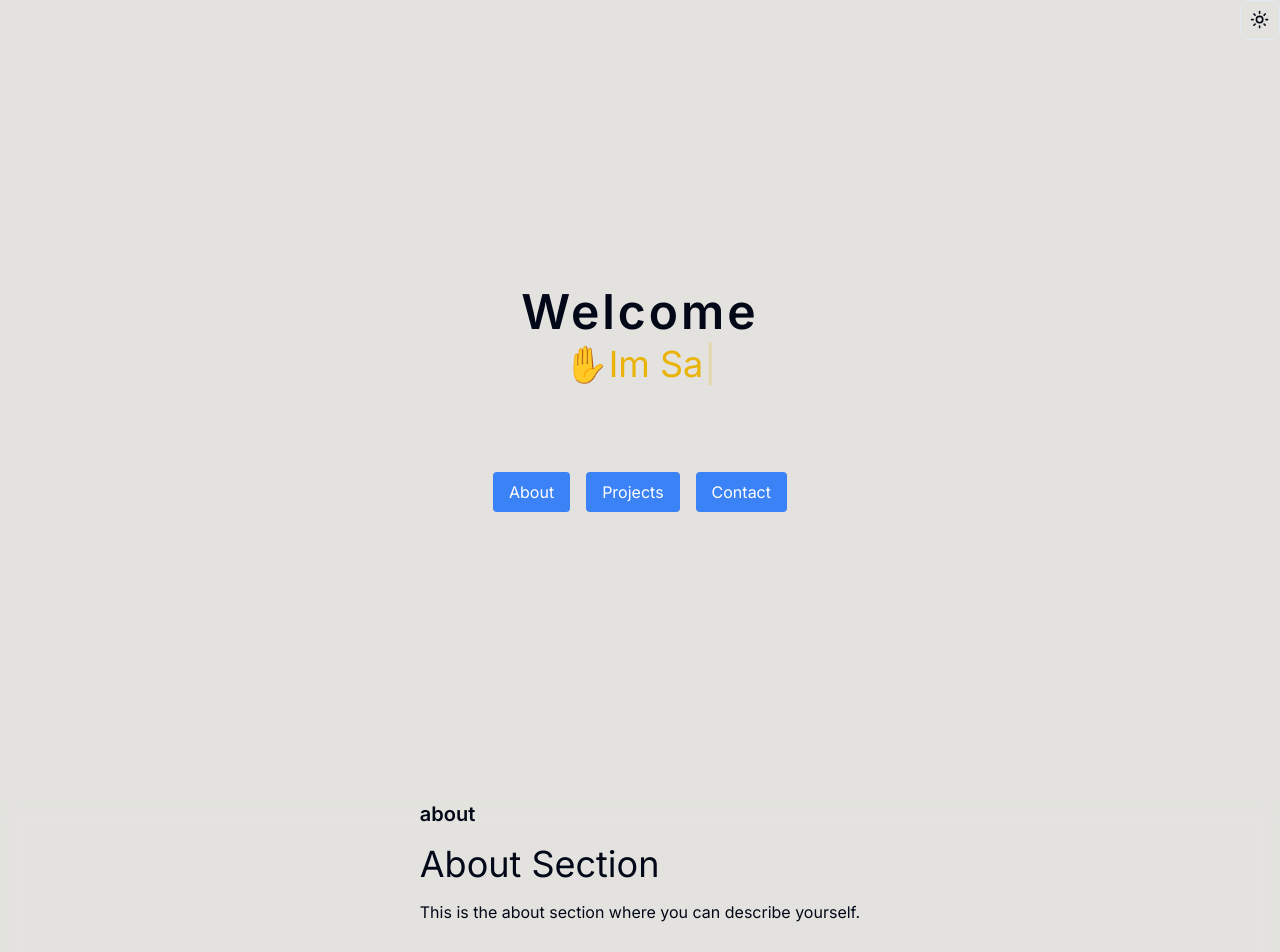
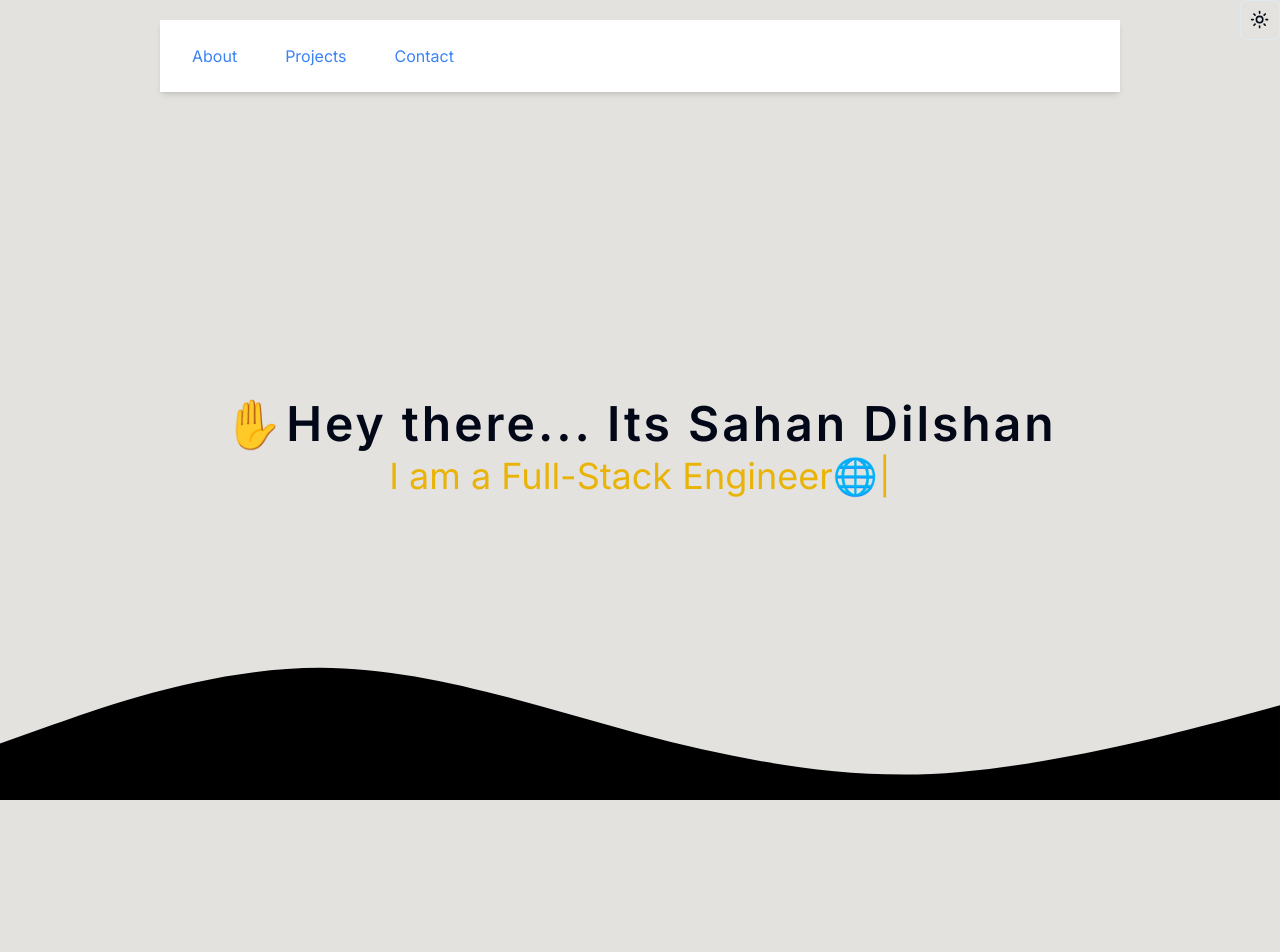
Before and after one commit to Sahan-Dil/sahandilshan, a Next.js app: page / in a window 1280 px wide. Shown: the top 952 px of the page. After the commit the page ends 880 px from the top, so only its background shows below. Built offline with nearby package versions, Linux system fonts and the light colour scheme.

Commit message:
home page theme fixed

```diff
--- a/src/app/about/page.tsx
+++ b/src/app/about/page.tsx
@@ -1,16 +1,43 @@
 'use client';
 
-import CenteredPage from '@/components/home/CenteredPage';
+import React from 'react';
+import Typewriter from 'typewriter-effect';
 
-export default function About() {
+const About = () => {
   return (
-    <CenteredPage title="about">
-      <section id="about" className="">
-        <h2 className="text-4xl">About Section</h2>
-        <p className="mt-4">
-          This is the about section where you can describe yourself.
-        </p>
-      </section>
-    </CenteredPage>
+    <section
+      id="about"
+      className="min-h-screen grid content-center text-center"
+    >
+      <div className="absolute inset-0">
+        <svg
+          className="absolute bottom-0 left-0"
+          xmlns="http://www.w3.org/2000/svg"
+          viewBox="0 0 1440 320"
+        >
+          <path d="M0,256L60,234.7C120,213,240,171,360,170.7C480,171,600,213,720,245.3C840,277,960,299,1080,288C1200,277,1320,245,1380,229.3L1440,213L1440,320L1380,320C1320,320,1200,320,1080,320C960,320,840,320,720,320C600,320,480,320,360,320C240,320,120,320,60,320L0,320Z"></path>
+        </svg>
+      </div>
+
+      <h2 className="text-5xl font-semibold tracking-[3px] pb-2">
+        {' '}
+        ✋Hey there... Its Sahan Dilshan
+      </h2>
+      <div className="text-4xl text-yellow-500 pb-16">
+        <Typewriter
+          options={{
+            strings: [
+              'I am a Full-Stack Engineer🌐',
+              'I love creating beautiful web experiences🌐',
+            ],
+            delay: 150,
+            autoStart: true,
+            loop: true,
+          }}
+        />
+      </div>
+    </section>
   );
-}
+};
+
+export default About;
--- a/src/app/layout.tsx
+++ b/src/app/layout.tsx
@@ -3,7 +3,6 @@ import { Inter } from 'next/font/google';
 import './globals.css';
 import { ThemeProvider } from '@/components/theme-provider';
 import React from 'react';
-import ThemeSwitch from '@/components/home/themeSwitch';
 
 const inter = Inter({ subsets: ['latin'] });
 
@@ -26,7 +25,6 @@ export default function RootLayout({
           enableSystem
           disableTransitionOnChange
         >
-          <ThemeSwitch />
           {children}
         </ThemeProvider>
       </body>
--- a/src/app/page.tsx
+++ b/src/app/page.tsx
@@ -1,11 +1,14 @@
 'use client';
 
 import React, { useEffect } from 'react';
-import Typewriter from 'typewriter-effect';
-import About from './about/page'; // Ensure this is the correct import
+import { useRouter } from 'next/navigation';
+import About from './about/page';
+import Navbar from '@/components/home/navbar';
+import ThemeSwitch from '@/components/home/themeSwitch';
 
 const Home = () => {
-  // Scroll to section on page load if there is a hash in the URL
+  const router = useRouter();
+
   useEffect(() => {
     const { hash } = window.location;
     if (hash) {
@@ -14,61 +17,26 @@ const Home = () => {
         element.scrollIntoView({ behavior: 'smooth' });
       }
     }
-  }, []);
+  }, [router]);
 
   const navigateToSection = (section: string) => {
     const element = document.getElementById(section);
     if (element) {
       element.scrollIntoView({ behavior: 'smooth' });
+      router.push(`#${section}`, { shallow: true } as any);
     }
   };
 
   return (
     <div>
-      {/* Home Section */}
-      <section className="min-h-screen grid content-center text-center">
-        <h1 className="text-5xl font-semibold tracking-[3px] pb-2">Welcome</h1>
-        <div className="text-4xl text-yellow-500 pb-16">
-          <Typewriter
-            options={{
-              strings: [
-                '✋Im Sahan Dilshan',
-                'Im a Full-Stack 🌐 Developer',
-                'I love creating beautiful web experiences',
-              ],
-              delay: 150,
-              autoStart: true,
-              loop: true,
-            }}
-          />
-        </div>
-        {/* Navigation Links */}
-        <div className="flex justify-center space-x-4 mt-6">
-          <button
-            onClick={() => navigateToSection('about')}
-            className="py-2 px-4 bg-blue-500 text-white rounded"
-          >
-            About
-          </button>
-          <button
-            onClick={() => navigateToSection('projects')}
-            className="py-2 px-4 bg-blue-500 text-white rounded"
-          >
-            Projects
-          </button>
-          <button
-            onClick={() => navigateToSection('contact')}
-            className="py-2 px-4 bg-blue-500 text-white rounded"
-          >
-            Contact
-          </button>
-        </div>
-      </section>
+      <ThemeSwitch />
 
-      {/* Section Components */}
-      <About />
-      {/* <Projects />
-      <Contact /> */}
+      <Navbar navigateToSection={navigateToSection} />
+
+      <div className="mt-20">
+        <About />
+        {/* Add more sections like Projects, Contact below */}
+      </div>
     </div>
   );
 };
--- a/src/components/home/CenteredPage.tsx
+++ /dev/null
@@ -1,19 +0,0 @@
-'use client';
-
-import React, { ReactNode } from 'react';
-
-interface CenteredPageProps {
-  title: string;
-  children?: ReactNode;
-}
-
-export default function CenteredPage({ title, children }: CenteredPageProps) {
-  return (
-    <div className="min-h-screen backdrop-blur-md flex justify-center">
-      <div className="">
-        <h1 className="text-xl font-semibold mb-4">{title}</h1>
-        <div>{children}</div>
-      </div>
-    </div>
-  );
-}
--- /dev/null
+++ b/src/components/home/navbar.tsx
@@ -0,0 +1,39 @@
+'use client';
+
+import React from 'react';
+
+interface NavBarProps {
+  navigateToSection: (section: string) => void;
+}
+
+const NavBar: React.FC<NavBarProps> = ({ navigateToSection }) => {
+  return (
+    <div className="fixed top-5 left-40 right-40 z-50 items-center bg-white dark:bg-gray-900 shadow-md">
+      <div className="flex justify-between items-center p-4">
+        {/* Navbar */}
+        <div className="flex space-x-4">
+          <button
+            onClick={() => navigateToSection('about')}
+            className="py-2 px-4 text-blue-500"
+          >
+            About
+          </button>
+          <button
+            onClick={() => navigateToSection('projects')}
+            className="py-2 px-4 text-blue-500"
+          >
+            Projects
+          </button>
+          <button
+            onClick={() => navigateToSection('contact')}
+            className="py-2 px-4 text-blue-500"
+          >
+            Contact
+          </button>
+        </div>
+      </div>
+    </div>
+  );
+};
+
+export default NavBar;
--- a/src/components/home/themeSwitch.tsx
+++ b/src/components/home/themeSwitch.tsx
@@ -16,6 +16,7 @@ const ThemeSwitch = () => {
   const { setTheme } = useTheme();
 
   return (
+    <div className="fixed top-0 left-0 right-0 z-50">
       <DropdownMenu>
         <DropdownMenuTrigger asChild>
           <Button
@@ -37,6 +38,7 @@ const ThemeSwitch = () => {
           </DropdownMenuItem>
         </DropdownMenuContent>
       </DropdownMenu>
+    </div>
   );
 };
 export default ThemeSwitch;
```
Lines whose indentation alone changed are shown as unchanged.
